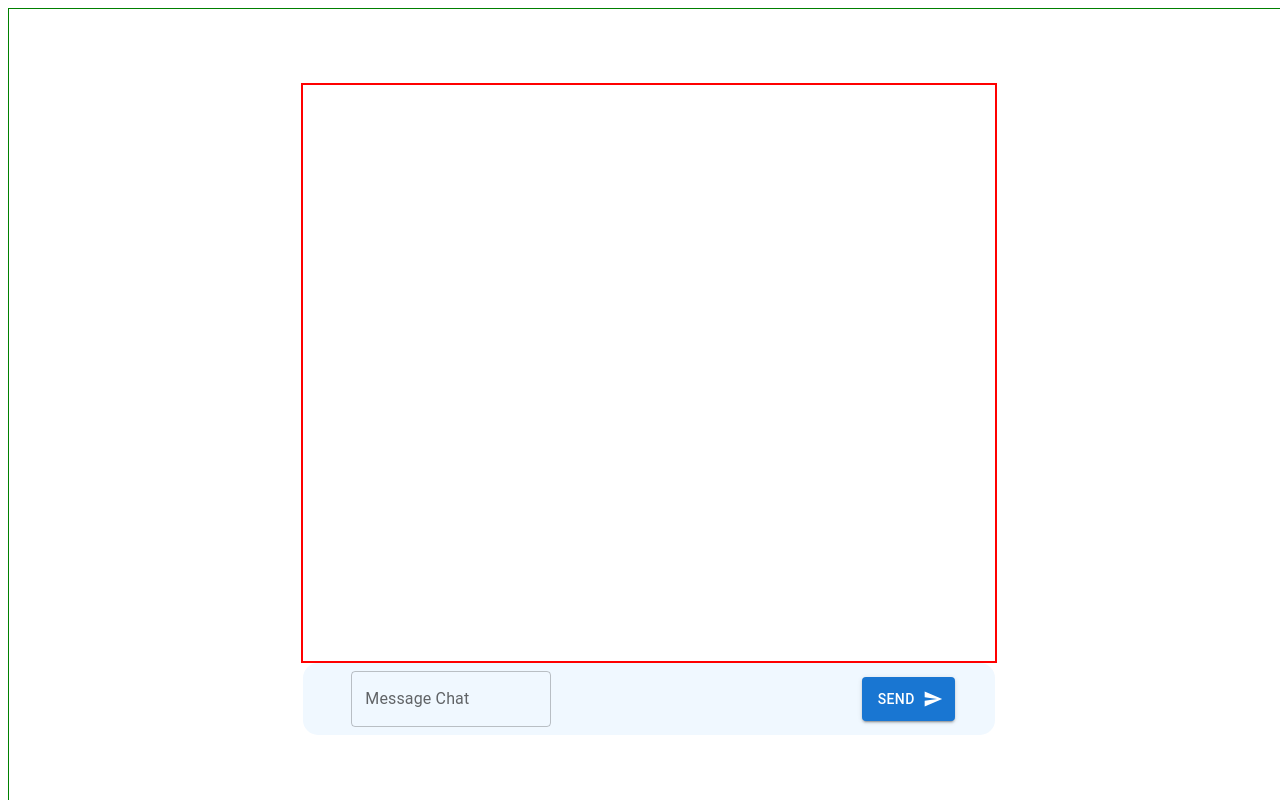
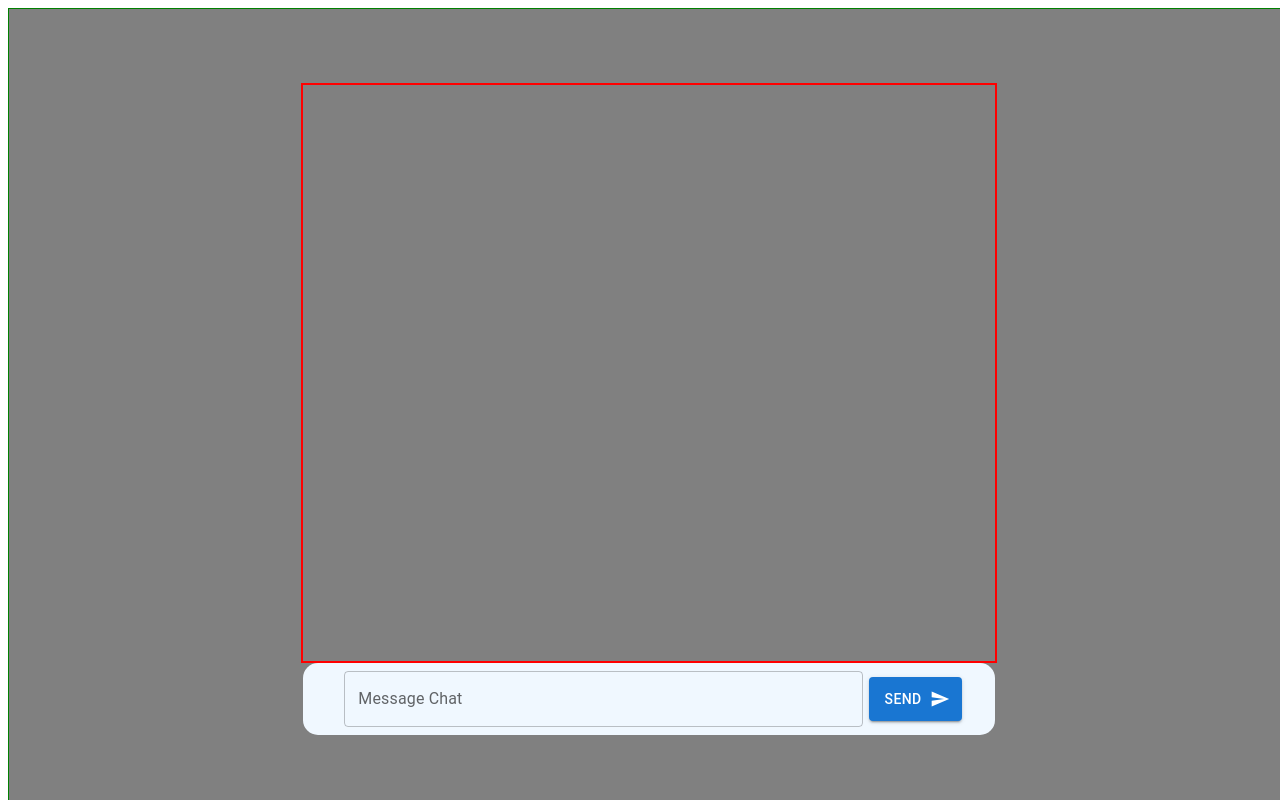
Before and after one commit to JWH709/FantasyFootballProject, a React (Vite) app in the folder frontend/: page / in a window 1280 px wide. Built offline with nearby package versions, Linux system fonts and the light colour scheme.

Commit message:
css tweaks

```diff
--- a/frontend/src/Sections/Chat/Chat.tsx
+++ b/frontend/src/Sections/Chat/Chat.tsx
@@ -30,6 +30,9 @@ const Chat = ({ messageHistory, setMessageHistory }: ChatProps) => {
           noValidate
           autoComplete="off"
           className="text-field-container"
+          style={{
+            width: "75%"
+          }}
         >
           <div>
             <TextField
@@ -40,6 +43,9 @@ const Chat = ({ messageHistory, setMessageHistory }: ChatProps) => {
               className="text-field"
               onChange={(e) => {
                 setTextValue(e.target.value);
+              }}
+              style={{
+                width: '100%'
               }}
             />
           </div>
@@ -54,6 +60,10 @@ const Chat = ({ messageHistory, setMessageHistory }: ChatProps) => {
               setMessageHistory(prev => [...prev, newMessage]);
             }
           }}
+          style={{
+            marginLeft: '2%',
+            height: '60%'
+          }}
         >
           Send
         </Button>
--- a/frontend/src/Sections/Chat/ChatDisplay.tsx
+++ b/frontend/src/Sections/Chat/ChatDisplay.tsx
@@ -24,7 +24,7 @@ return (
                     flexDirection: 'row',
                     alignItems: i.sender === 'user' ? 'flex-start' : 'flex-end',
             }}>
-                <h2>{i.message}</h2>
+                <p className={"message_" + i.sender + "_text"}>{i.message}</p>
             </div>
         )
     })}</div>
--- a/frontend/src/styles/chat.css
+++ b/frontend/src/styles/chat.css
@@ -1,3 +1,4 @@
+/* Chat.tsx */
 .chat-container {
     display: flex;
     flex-direction: column;
@@ -17,16 +18,4 @@
     border-radius: 15px;
     background-color: aliceblue;
   }
-
-  .text-field-container {
-    width: 75%;
-  }
-
-  .text-field {
-    width: 100%;
-  }
-
-  .send-button {
-    margin-left: 2%;
-    height: 60%;
-  }
+/* ChatDisplay.tsx */
--- a/frontend/src/styles/main.css
+++ b/frontend/src/styles/main.css
@@ -2,4 +2,5 @@
     height: 100%;
     width: 100%;
     position: fixed;
+    background-color: gray;
   }
```
